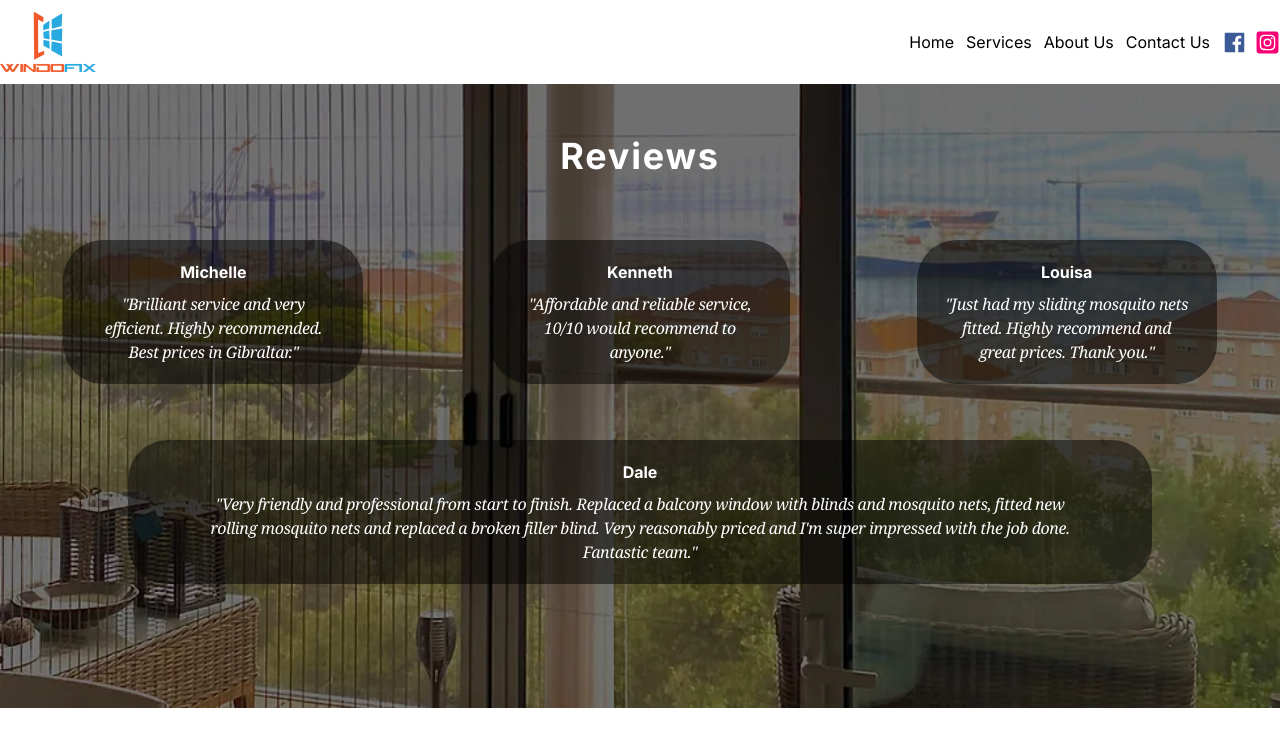
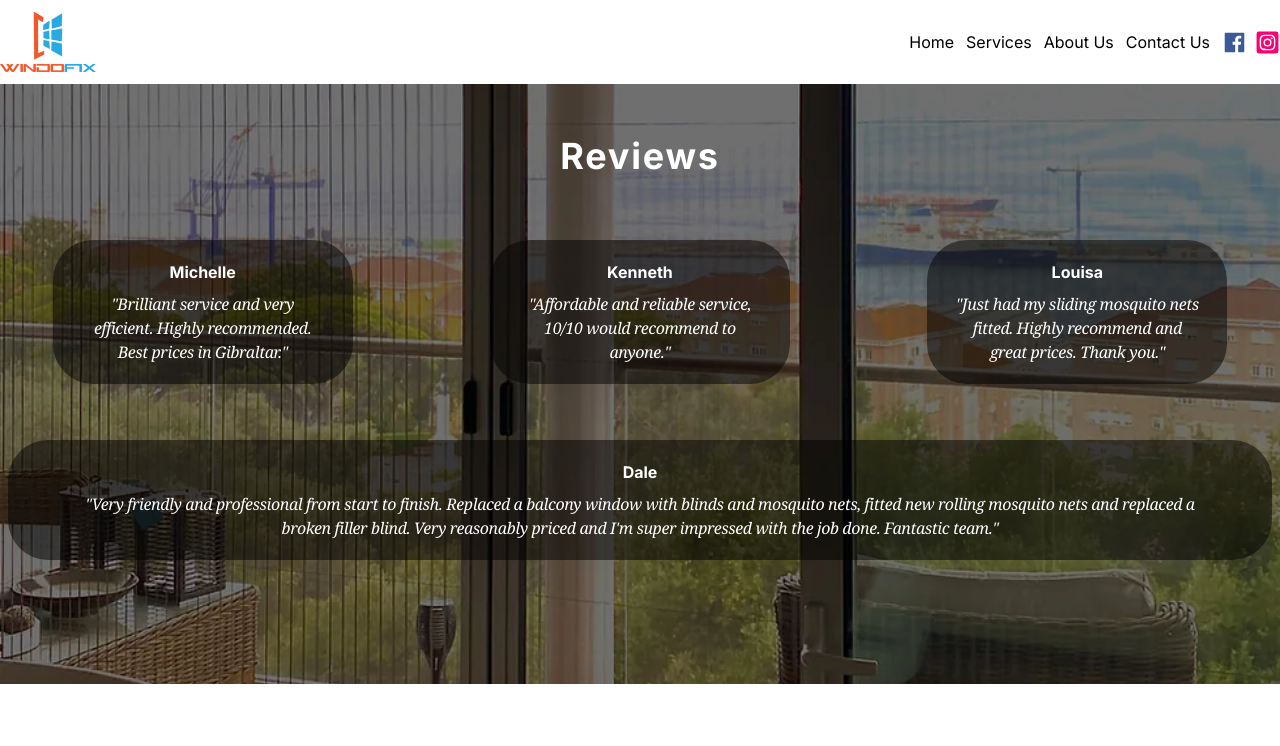
Before and after one commit to ElAndy94/windowfix, a Next.js app: page /components/reviews in a window 1280 px wide. Shown: the top 746 px of the page. Built offline with nearby package versions, Linux system fonts and the light colour scheme.

Commit message:
completed the reviews section

```diff
--- a/app/components/reviews/page.tsx
+++ b/app/components/reviews/page.tsx
@@ -5,8 +5,8 @@ const ReviewsPage = () => {
         <h3 className="text-center mt-7 font-bold text-4xl tracking-wider">
           Reviews
         </h3>
-        <div className="flex mt-16 justify-around">
-          <div className="bg-[rgb(0,0,0,50%)] w-[300px] text-center py-5 rounded-[40px]">
+        <div className="flex md:flex-row flex-col gap-4 md:gap-8 mt-16 md:justify-around">
+          <div className="bg-[rgb(0,0,0,50%)] md:w-[300px] mx-2 text-center py-5 rounded-[40px]">
             <h4 className="font-bold mb-2">Michelle</h4>
             <p className="italic font-serif px-7 tracking-tight">
               {
@@ -14,7 +14,7 @@ const ReviewsPage = () => {
               }
             </p>
           </div>
-          <div className="bg-[rgb(0,0,0,50%)] w-[300px] text-center py-5 rounded-[40px]">
+          <div className="bg-[rgb(0,0,0,50%)] md:w-[300px] mx-2 text-center py-5 rounded-[40px]">
             <h4 className="font-bold mb-2">Kenneth</h4>
             <p className="italic font-serif px-7 tracking-tight">
               {
@@ -22,7 +22,7 @@ const ReviewsPage = () => {
               }
             </p>
           </div>
-          <div className="bg-[rgb(0,0,0,50%)] w-[300px] text-center py-5 rounded-[40px]">
+          <div className="bg-[rgb(0,0,0,50%)] md:w-[300px] mx-2 text-center py-5 rounded-[40px]">
             <h4 className="font-bold mb-2">Louisa</h4>
             <p className="italic font-serif px-7 tracking-tight">
               {
@@ -31,7 +31,7 @@ const ReviewsPage = () => {
             </p>
           </div>
         </div>
-        <div className="mt-14 mb-[100px] mx-auto max-w-screen-lg text-center bg-[rgb(0,0,0,50%)] py-5 rounded-[40px]">
+        <div className="md:mt-14 mt-5 mb-[100px] mx-2 text-center bg-[rgb(0,0,0,50%)] py-5 rounded-[40px]">
           <h4 className="font-bold mb-2">Dale</h4>
           <p className="italic px-16 tracking-tight font-serif">
             {
```
